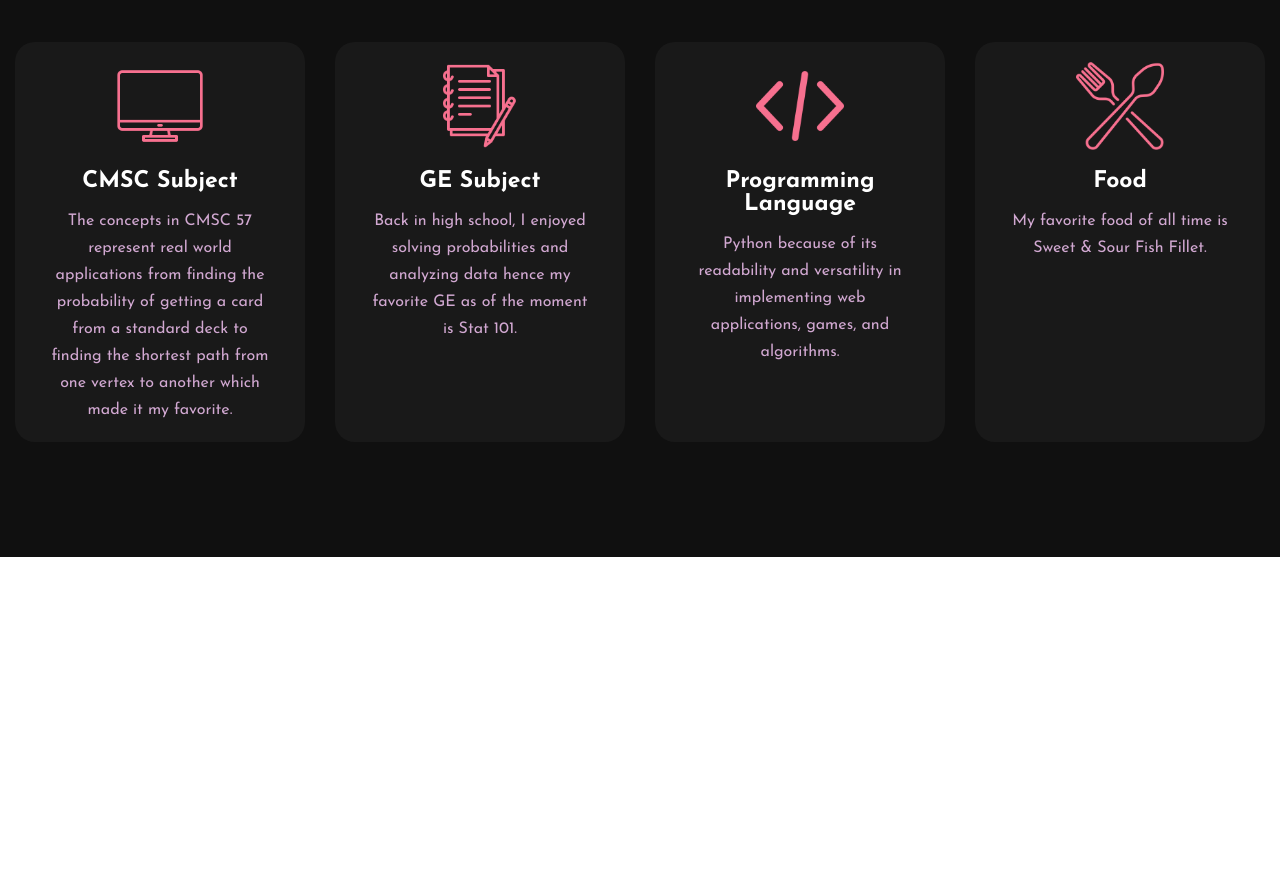
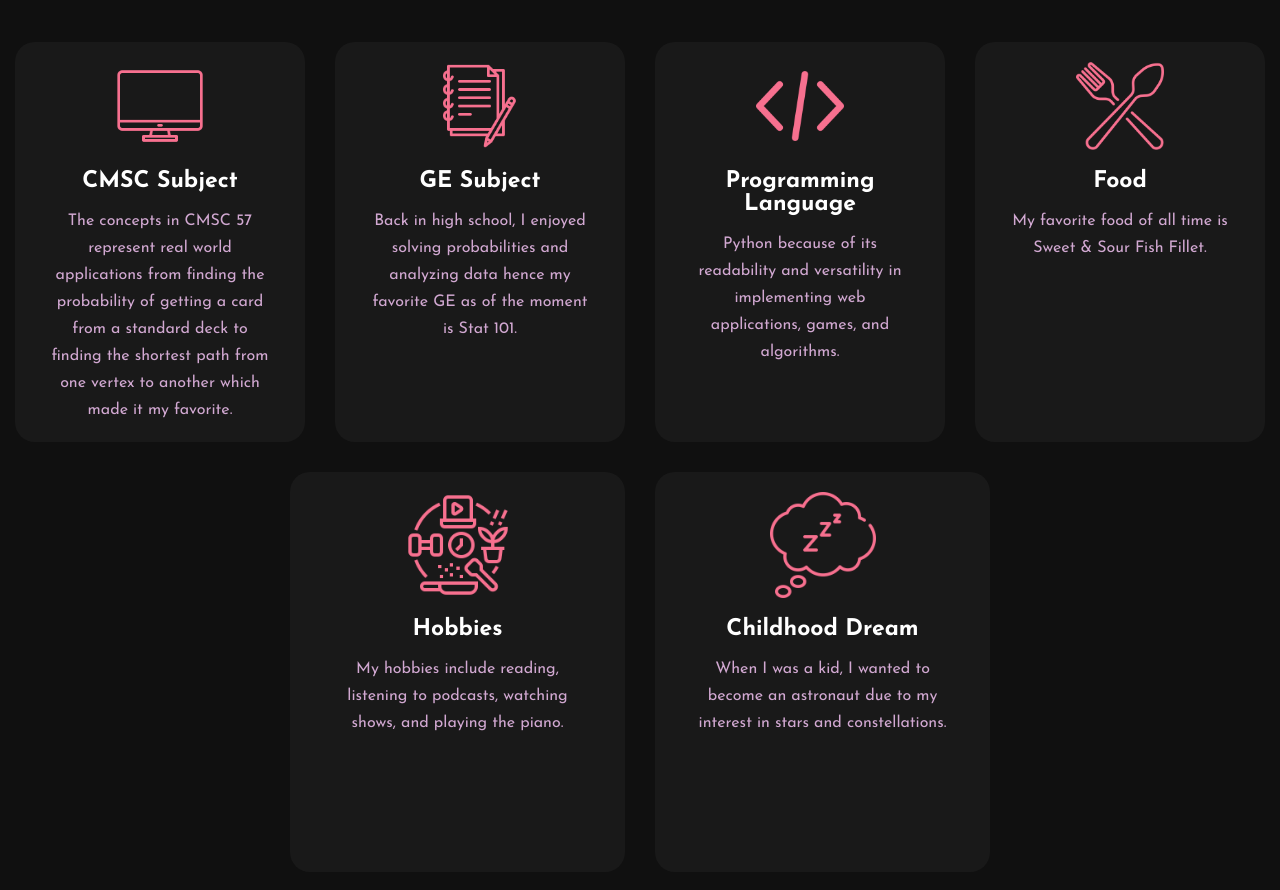
Before and after one commit to msttnakashima/msttnakashima.github.io, a plain HTML site: page index.html in a window 1280 px wide. Shown: the part 1008-1898 px from the top of the page. Before the commit the page ends 1565 px from the top, so only its background shows below. Drawn offline with Linux system fonts and the light colour scheme.

Commit message:
add hobbies and childhood dream info

```diff
--- a/index.html
+++ b/index.html
@@ -58,6 +58,25 @@
 				</div>
 			</div>
 		</div>
+
+		<div class="box">
+			<div class="card">
+				<img src = "icons/hobbies.png">
+				<h5>Hobbies</h5>
+				<div class = "answer">
+					<p>My hobbies include reading, listening to podcasts, watching shows, and playing the piano.</p>
+				</div>
+			</div>
+
+			<div class="card">
+				<img src = "icons/dream.png">
+				<h5>Childhood Dream</h5>
+				<div class = "answer">
+					<p>When I was a kid, I wanted to become an astronaut due to my interest in stars and constellations.</p>
+				</div>
+			</div>
+		</div>
+
 	</div>
 </body>
 </html>
```
Also changed, not shown: icons/dream.png (added), icons/hobbies.png (added).
